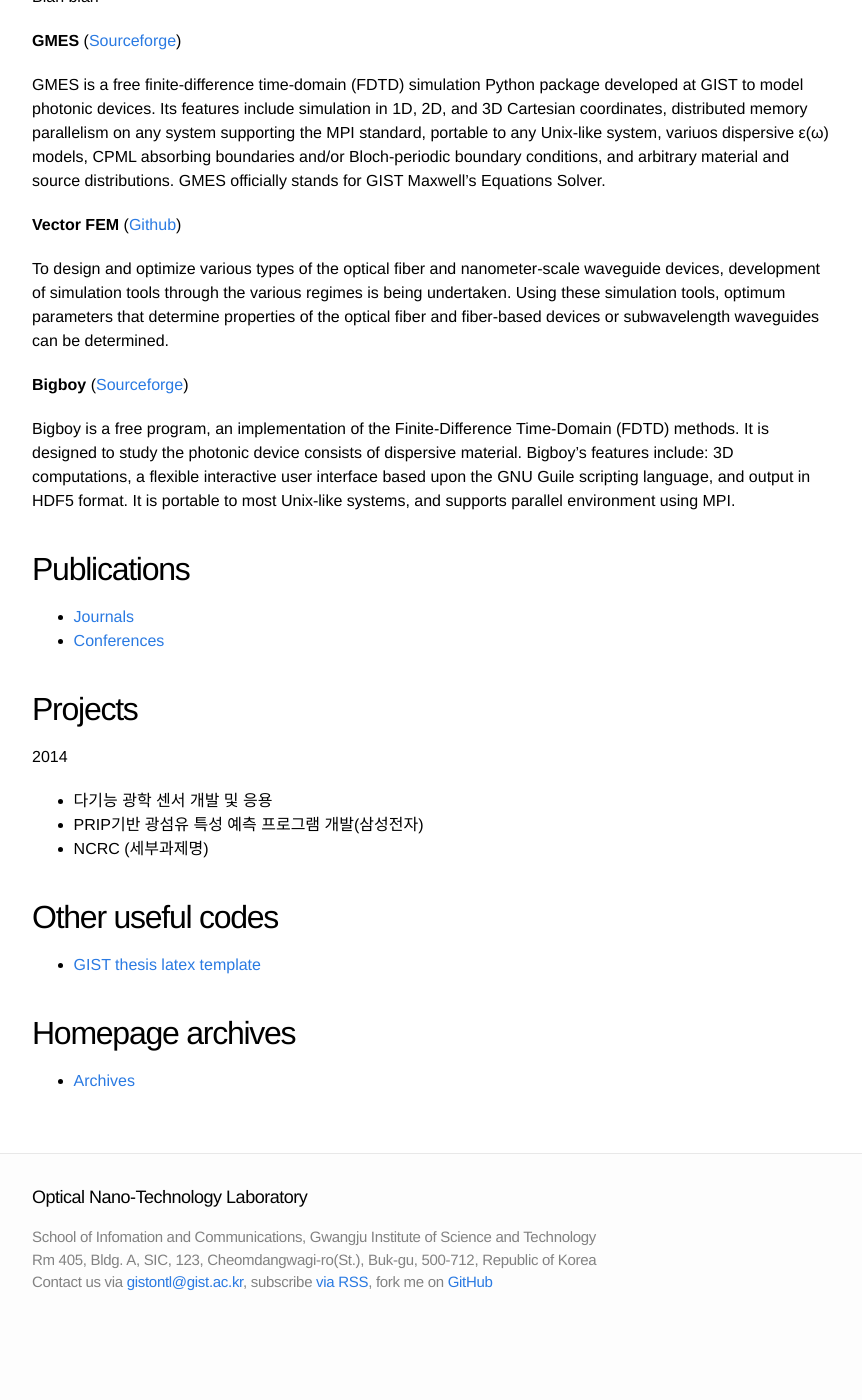
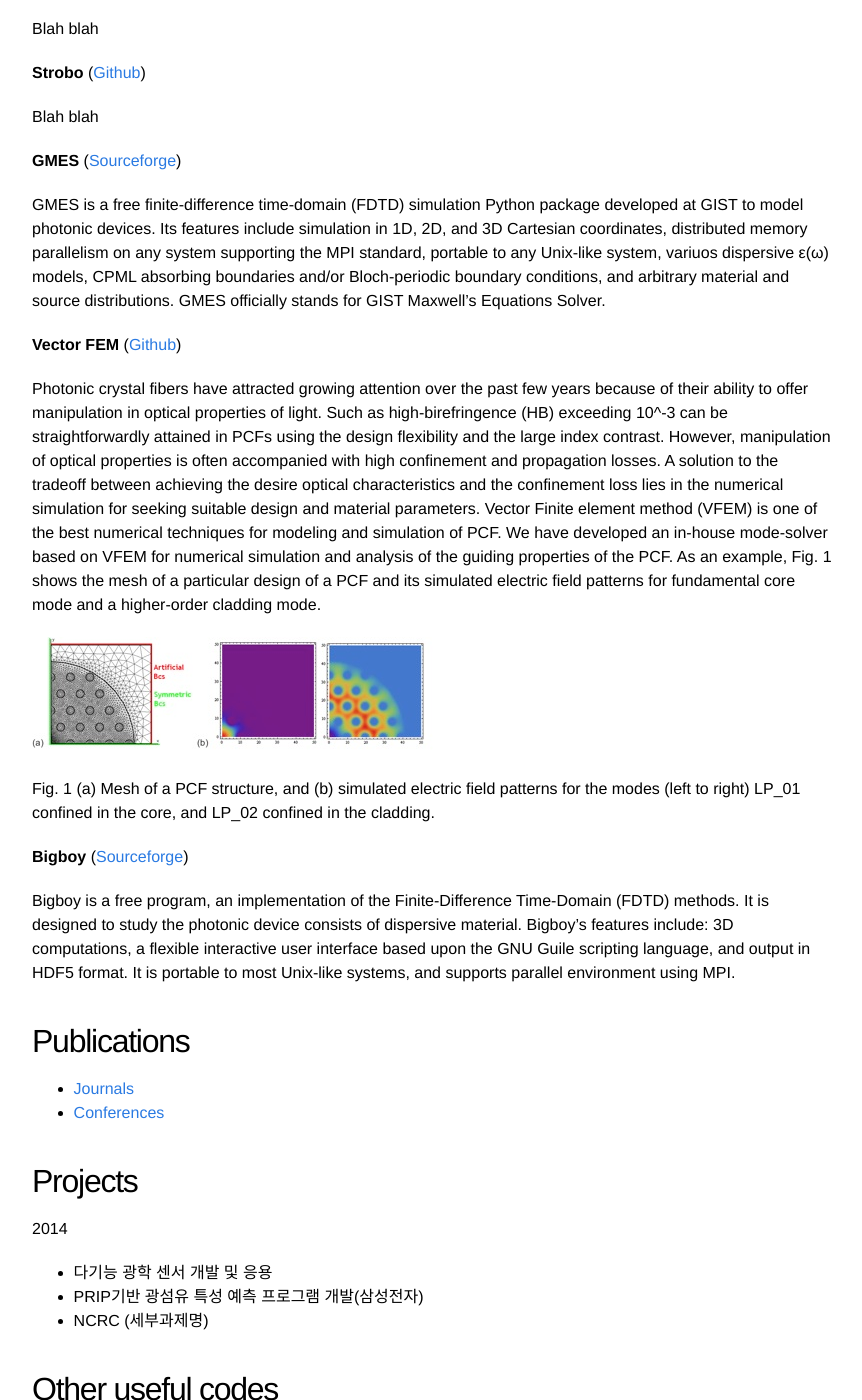
Before and after one commit to gistontl/home, a Jekyll site: the page built from about.md, in a window 1280 px wide and 1400 px high, scrolled down 1189 px. Shown: the whole window, without its empty margins (208-1070 px from the left). Built offline with Jekyll 4.4.1, drawn with Linux system fonts in a browser that asks for light colours; before the commit the page ends 2513 px from its top, so only the background shows below that; some of the changed text lies outside the part shown.

Commit message:
Update about page

```diff
--- a/about.md
+++ b/about.md
@@ -12,7 +12,7 @@
 
 ### Specialty Optical Fibers and Applications
 
-Blah blah
+Specialty optical fibers are most essential component in optical communication and sensors for fabricating range of optical devices such as optical fiber lasers and amplifiers, dispersion-compensator, and optical sensors. These optical devices can then be used for biomedical applications, long-haul telecommunication, health monitoring of huge civil infrastructures as well as oil and gas applications. We design and fabricate different types of specialty fibers in our laboratory, such as polarization-maintaining optical fibers, microstructured optical fibers for specific applications, nonlinear optical fiber, and photosensitive fibers for Bragg gratings.
 
 ### eScience
 
@@ -44,7 +44,11 @@
 
 **Vector FEM** ([Github](http://github.com/gistontl/vfem))
 
-To design and optimize various types of the optical fiber and nanometer-scale waveguide devices, development of simulation tools through the various regimes is being undertaken. Using these simulation tools, optimum parameters that determine properties of the optical fiber and fiber-based devices or subwavelength waveguides can be determined.
+Photonic crystal fibers have attracted growing attention over the past few years because of their ability to offer manipulation in optical properties of light. Such as high-birefringence (HB) exceeding 10^-3 can be straightforwardly attained in PCFs using the design flexibility and the large index contrast. However, manipulation of optical properties is often accompanied with high confinement and propagation losses. A solution to the tradeoff between achieving the desire optical characteristics and the confinement loss lies in the numerical simulation for seeking suitable design and material parameters. Vector Finite element method (VFEM) is one of the best numerical techniques for modeling and simulation of PCF. We have developed an in-house mode-solver based on VFEM for numerical simulation and analysis of the guiding properties of the PCF. As an example, Fig. 1 shows the mesh of a particular design of a PCF and its simulated electric field patterns for fundamental core mode and a higher-order cladding mode.
+
+![Simulation Example]({{ "/images/about/vector-fem.jpg" | prepend: site.baseurl }})
+
+Fig. 1 (a) Mesh of a PCF structure, and (b) simulated electric field patterns for the modes (left to right) LP_01 confined in the core, and LP_02 confined in the cladding.
 
 **Bigboy** ([Sourceforge](http://sourceforge.net/projects/bigboy/))
 
```
Also changed, not shown: images/about/vector-fem.jpg (added).
